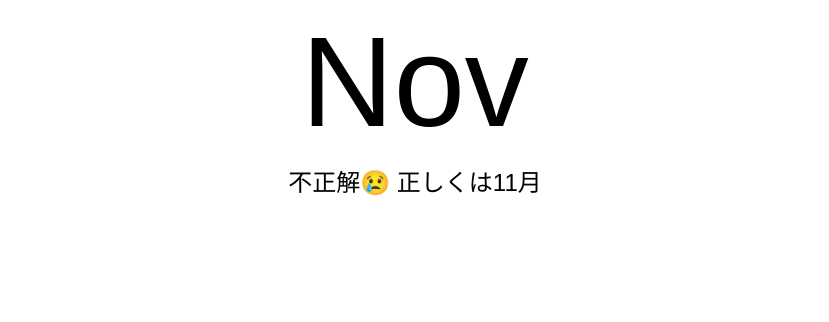
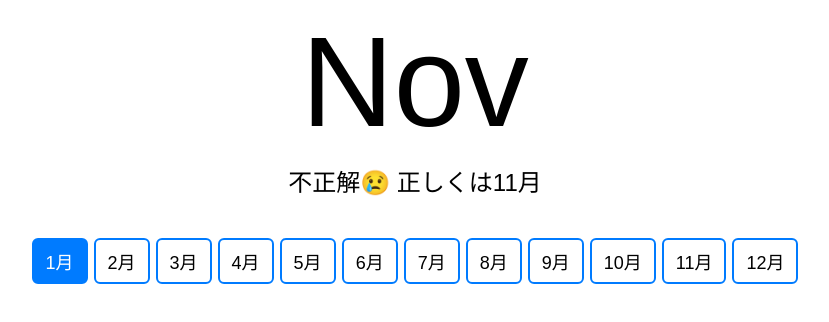
Before and after one commit to mogamoga1024/nangatu, a plain HTML site: page index.html in a window 1280 px wide. Shown: the whole page, without its empty margins (225-1054 px from the left). Drawn offline with Linux system fonts and the light colour scheme.

Commit message:
見逃してください石ころ蹴ったって

```diff
--- a/index.html
+++ b/index.html
@@ -9,8 +9,42 @@
 <body>
   <div id="mondai">Nov</div>
   <div id="kaisetu">不正解😢 正しくは11月</div>
-  <div id="sentakusi">
+  <div class="month-buttons">
+    <input type="radio" name="month" id="january" checked>
+    <label for="january">1月</label>
 
+    <input type="radio" name="month" id="february">
+    <label for="february">2月</label>
+
+    <input type="radio" name="month" id="march">
+    <label for="march">3月</label>
+
+    <input type="radio" name="month" id="april">
+    <label for="april">4月</label>
+
+    <input type="radio" name="month" id="may">
+    <label for="may">5月</label>
+
+    <input type="radio" name="month" id="june">
+    <label for="june">6月</label>
+
+    <input type="radio" name="month" id="july">
+    <label for="july">7月</label>
+
+    <input type="radio" name="month" id="august">
+    <label for="august">8月</label>
+
+    <input type="radio" name="month" id="september">
+    <label for="september">9月</label>
+
+    <input type="radio" name="month" id="october">
+    <label for="october">10月</label>
+
+    <input type="radio" name="month" id="november">
+    <label for="november">11月</label>
+
+    <input type="radio" name="month" id="december">
+    <label for="december">12月</label>
   </div>
 
   <script src="main.js"></script>
--- a/style.css
+++ b/style.css
@@ -17,3 +17,31 @@ body {
   margin: 8px auto 0;
   font-size: 24px;
 }
+
+.month-buttons {
+  width: fit-content;
+  margin: 40px auto 0;
+}
+
+.month-buttons {
+  display: flex;
+  gap: 6px;
+}
+
+.month-buttons input[type="radio"] {
+  display: none;
+}
+
+.month-buttons label {
+  padding: 8px 12px;
+  border: 2px solid #007bff;
+  border-radius: 6px;
+  font-size: 18px;
+  cursor: pointer;
+  transition: background-color 0.3s, color 0.3s;
+}
+
+.month-buttons input[type="radio"]:checked + label {
+  background-color: #007bff;
+  color: white;
+}
```
